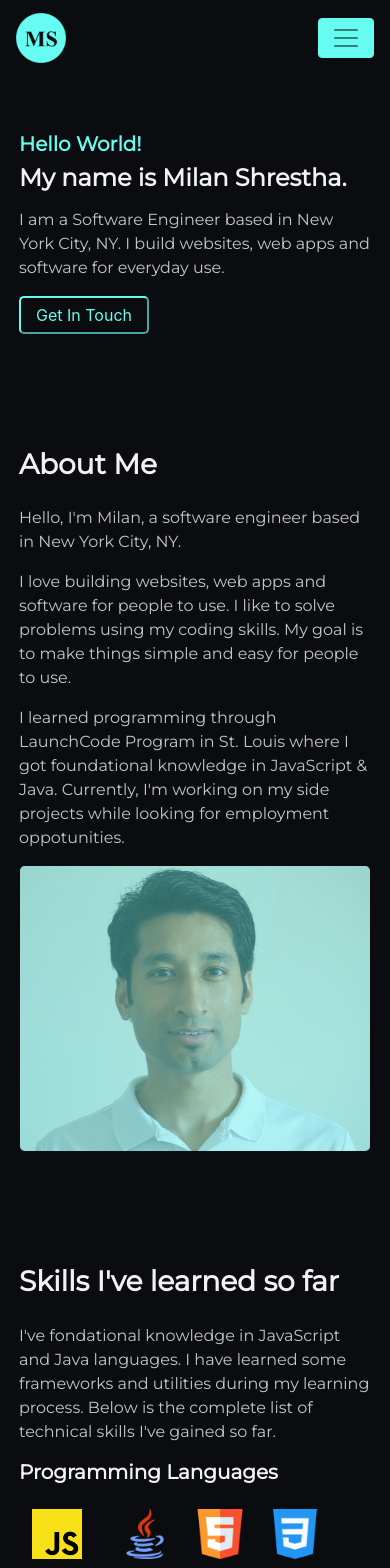
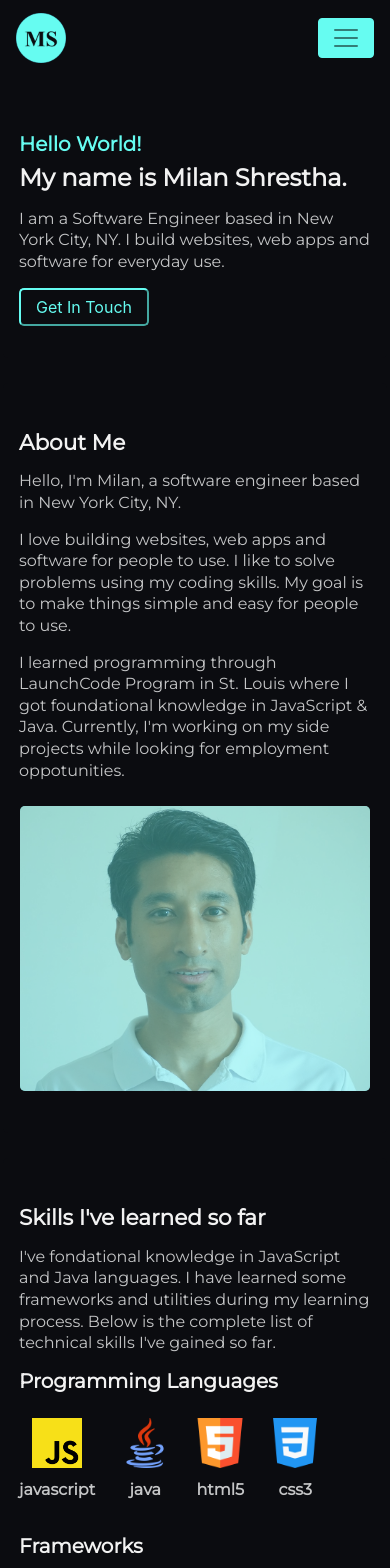
Before and after one commit to milan-shrestha/portfolio-project, an Angular app: page / in a window 390 px wide. Shown: the top 1568 px of the page. Built offline with nearby package versions, Linux system fonts and the light colour scheme.

Commit message:
Added media querries to about component & styles.css

```diff
--- a/src/app/about/about.component.css
+++ b/src/app/about/about.component.css
@@ -1,18 +1,18 @@
 .image-container{
     width: 350px;
-    height: 285px;
+    max-width: 100%;
     border-radius: 5px;
     display: block;
-    margin: 0 auto;
+    margin: 10px auto;
     background-color: var(--green);
 }
 
 .profile-pic{
     width: 350px;
-    height: auto;
+    max-width: 100%;
     border-radius: 5px;
     display: block;
-    margin: 0 auto;
+    margin: 10px auto;
     opacity: 0.6;
 }
 
--- a/src/styles.css
+++ b/src/styles.css
@@ -71,11 +71,18 @@ p{
 
     .lead{
         font-size: 1rem;
+        margin-bottom: 15px;
+        line-height: 1.35rem;
     }
 
     .contact-btn{
         font-size: 1rem;
         padding: 5px 15px;
+    }
+
+    h3{
+        font-size: 1.35rem;
+        margin: 15px 0;
     }
 }
 
@@ -99,10 +106,17 @@ p{
 
     .lead{
         font-size: 1rem;
+        margin-bottom: 15px;
+        line-height: 1.35rem;
     }
 
     .contact-btn{
         font-size: 1rem;
         padding: 5px 15px;
     }
+
+    h3{
+        font-size: 1.35rem;
+        margin: 15px 0;
+    }
 }
```
